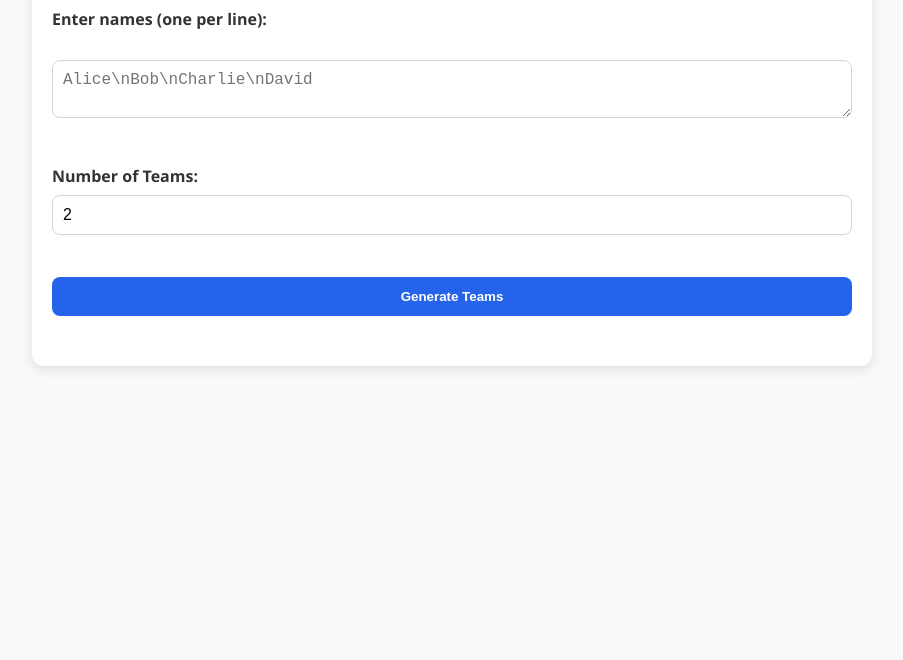
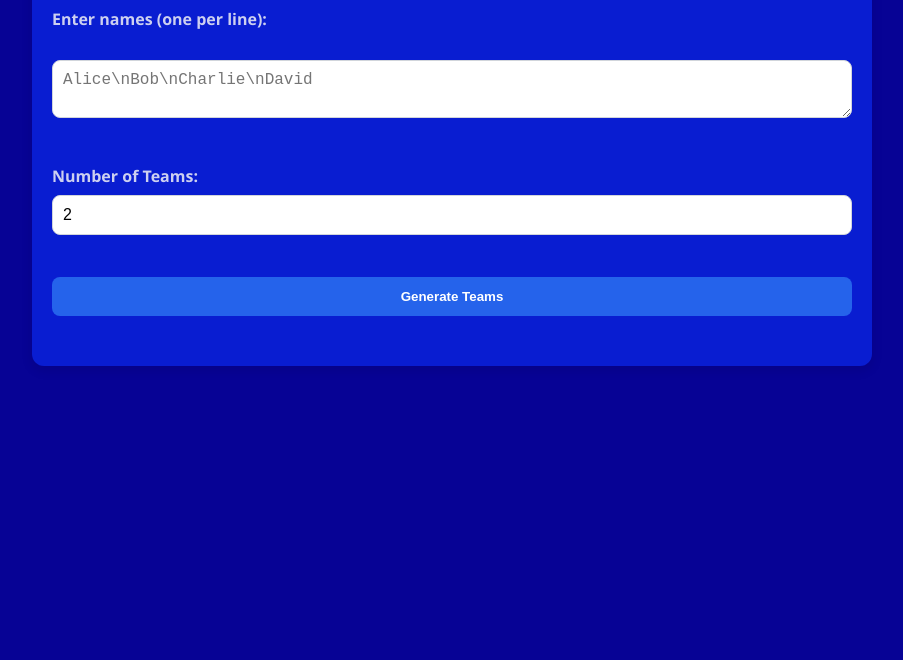
Before and after one commit to Steve929rr/team-generator, a plain HTML site: page index.html in a window 1280 px wide. Shown: the part 140-800 px from the top of the page, without its empty margins (188-1091 px from the left). Drawn offline with Linux system fonts and the light colour scheme.

Commit message:
Update style.css

```diff
--- a/style.css
+++ b/style.css
@@ -1,7 +1,7 @@
 /* Reset & Basics */
 body {
   font-family: 'Segoe UI', Tahoma, Geneva, Verdana, sans-serif;
-  background-color: #f9f9fb;
+  background-color: #070395;
   color: #333;
   margin: 0;
   padding: 0;
@@ -11,7 +11,7 @@ body {
   max-width: 800px;
   margin: 40px auto;
   padding: 20px;
-  background-color: #ffffff;
+  background-color: #091dd1;
   box-shadow: 0 4px 12px rgba(0, 0, 0, 0.1);
   border-radius: 12px;
 }
@@ -19,7 +19,8 @@ body {
 /* Typography */
 h1 {
   text-align: center;
-  color: white;
+  color: #ffffff;
+
   margin-bottom: 24px;
 }
 
@@ -28,6 +29,7 @@ label {
   display: block;
   margin-bottom: 8px;
   font-weight: 600;
+  color: hwb(240 96% 3% / 0.832);
 }
 
 textarea,
```
